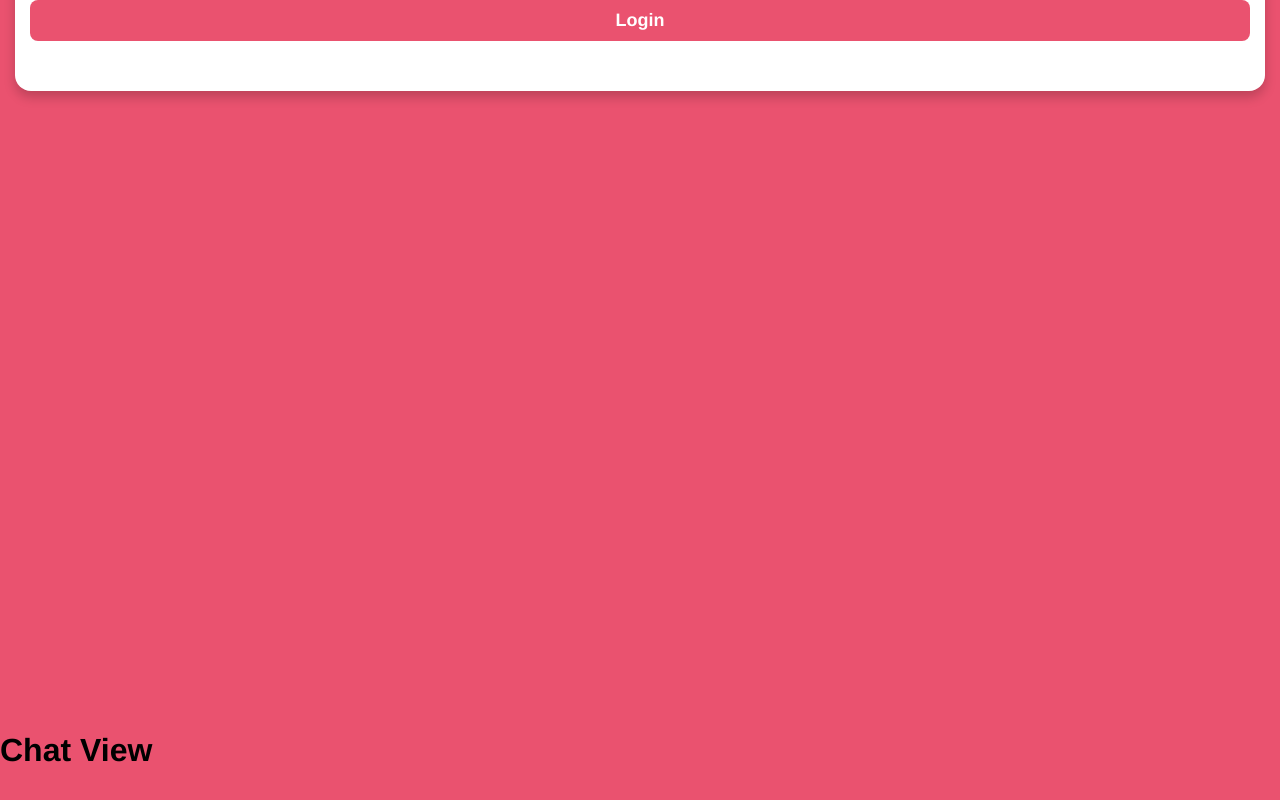
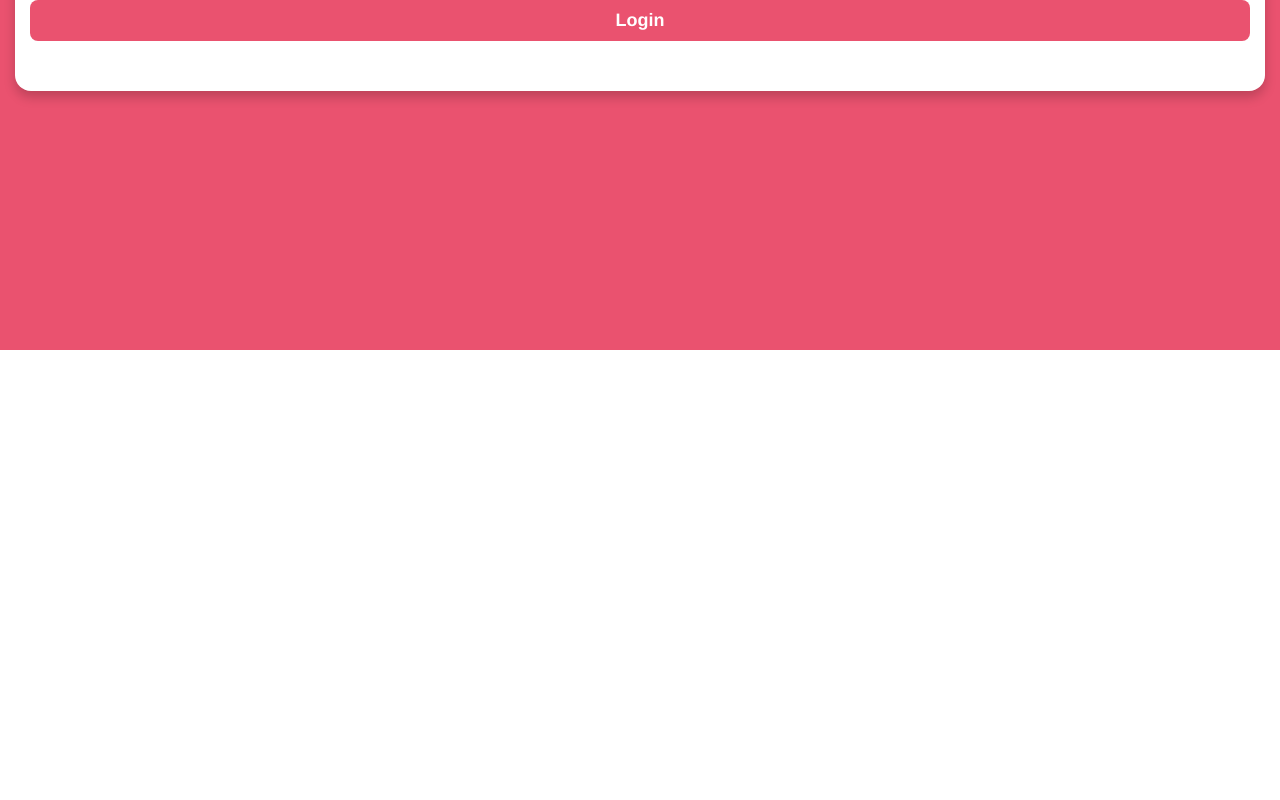
Before and after one commit to Demonbane18/fire-chat-vue, a Vue app in the folder real-time-chat/: page / in a window 1280 px wide. Shown: the part 450-1250 px from the top of the page. After the commit the page ends 800 px from the top, so only its background shows below. Built offline with nearby package versions, Linux system fonts and the light colour scheme.

Commit message:
Update App.vue

```diff
--- a/real-time-chat/src/App.vue
+++ b/real-time-chat/src/App.vue
@@ -1,8 +1,6 @@
 <template>
-<!-- add submit.prevent event in form with e.preventDefault()-->
-<!-- prevent is directive modifier -->
-
-<div class="view login">
+<!-- add v-if and else-->
+<div class="view login" v-if="state.username == '' || state.username == null">
   <form class="login-form" @submit.prevent="Login">
     <div class="form-inner">
       <h1>Login to FireChat</h1>
@@ -18,7 +16,7 @@
   </form>
 </div>
 
-<div class="view chat">
+<div class="view chat" v-else>
   <h1>Chat View</h1>
 </div>
 
@@ -43,7 +41,8 @@ export default {
    }
    return {
      inputUsername,
-     Login
+     Login,
+     state
    }
  }
 }
```
